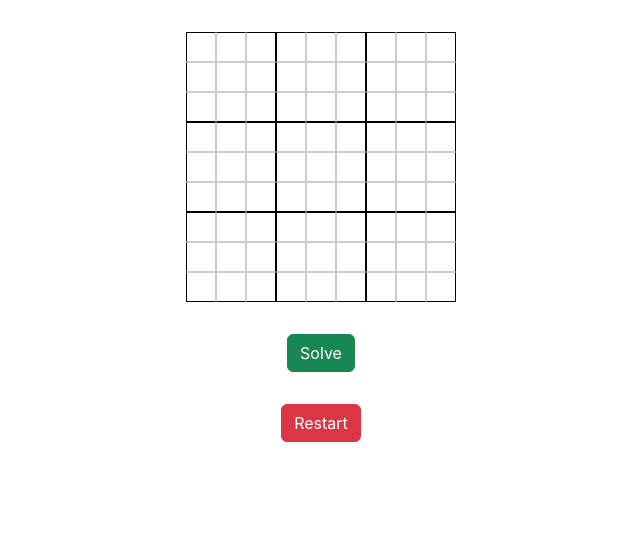
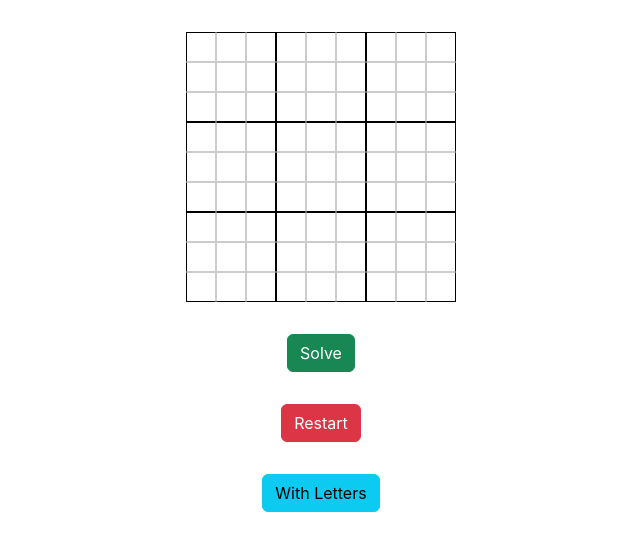
Before and after one commit to NN155/Sudoku, a React (Create React App) app: page / in a window 1280 px wide. Shown: the top 550 px of the page, without its empty margins (319-959 px from the left). Built offline with nearby package versions, Linux system fonts and the light colour scheme.

Commit message:
Added a button that changes the game mode

```diff
--- a/src/components/Board.jsx
+++ b/src/components/Board.jsx
@@ -1,10 +1,12 @@
 import React from "react"
 import Solver from "./Solver"
 import Restart from "./Restart"
+import GameMode from "./GameMode"
 
 export default function Board() {
     const boardSize = 9;
     const [boardData, setBoardData] = React.useState(() => initializeBoard(boardSize))
+    const [gameMode, setGameMode] = React.useState("Default")
     const boardStyle = {
         gridTemplateColumns: `repeat(${boardSize}, 30px)`
     }
@@ -112,6 +114,9 @@ export default function Board() {
         <div className="center">
             <Restart setBoardData={setBoardData} initializeBoard={initializeBoard} size={boardSize}/>
         </div>
+        <div className="center">
+            <GameMode gameMode={gameMode} setGameMode={setGameMode}/>
+        </div>
         </>
     )
 }
--- /dev/null
+++ b/src/components/GameMode.jsx
@@ -0,0 +1,28 @@
+import React from "react"
+
+export default function GameMode(props) {
+    function setMode(mode) {
+        props.setGameMode(mode)
+    }
+    return (
+        <>
+        {
+        props.gameMode === "With Letters" &&
+        (
+        <div>
+            <button className="btn btn-warning" onClick={() => setMode("Default")}>Default</button>
+        </div>
+        )
+        }
+        {
+        props.gameMode === "Default" &&
+        (
+        <div>
+            <button className="btn btn-info" onClick={() => setMode("With Letters")}>With Letters</button>
+        </div>
+        )
+        }
+        </>
+    )
+
+}
```
